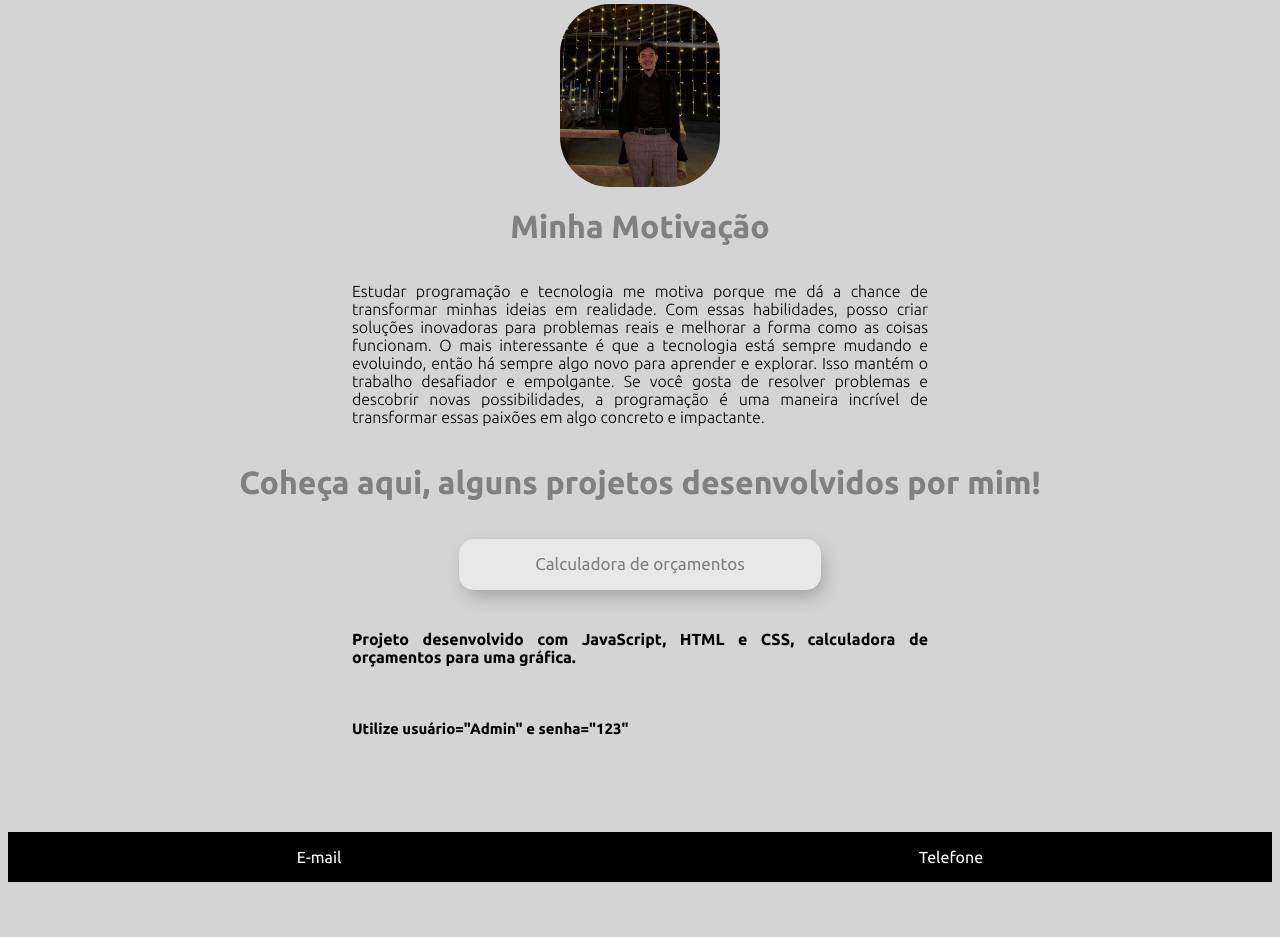
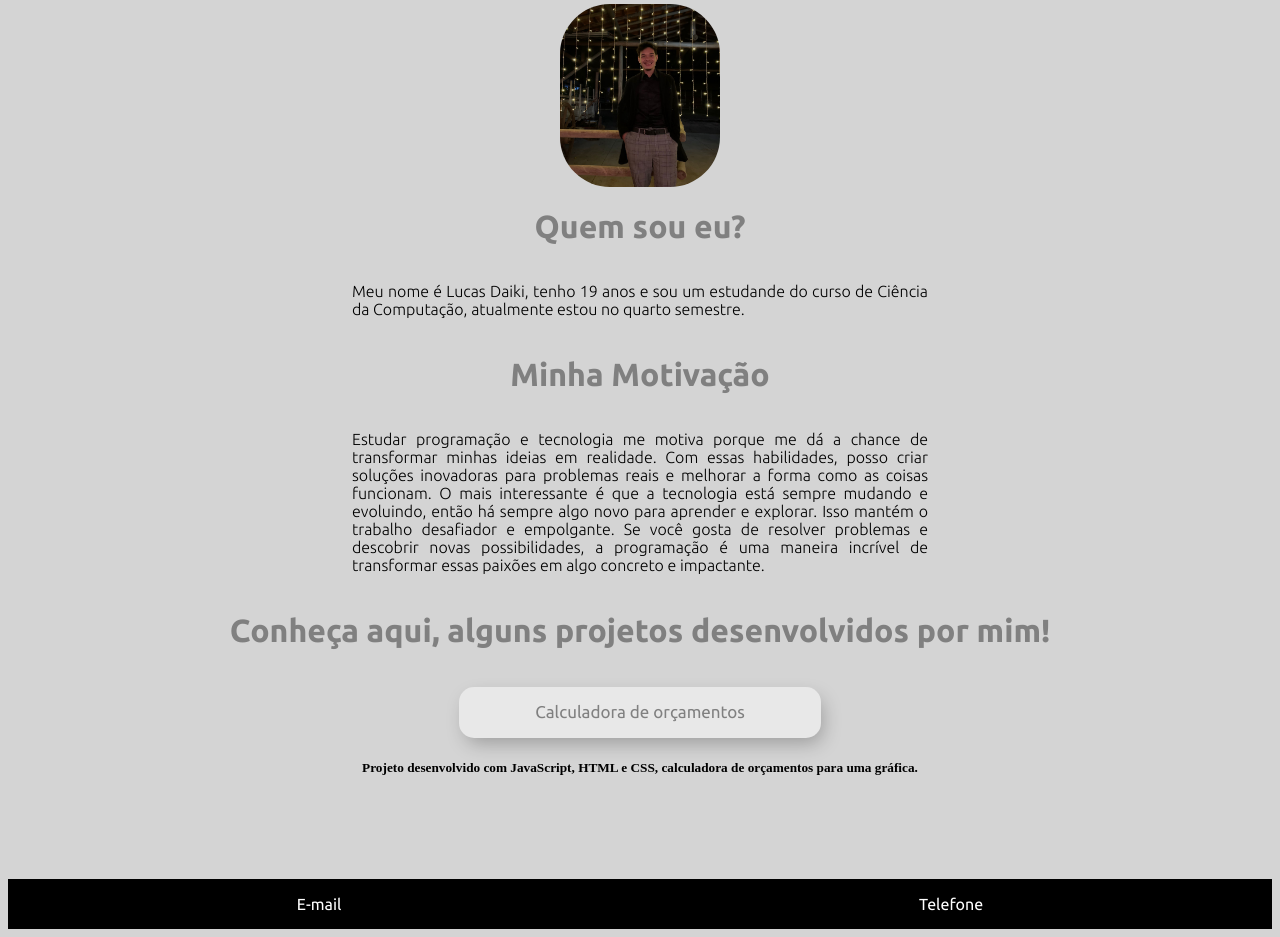
Before and after one commit to Daikiinstitucional/Flask, a Flask app: page / in a window 1280 px wide. Shown: the part 132-1069 px from the top of the page. Before the commit the page ends 1014 px from the top, so only its background shows below. Run offline with Flask 3, Linux system fonts and the light colour scheme; some web fonts are replaced.

Commit message:
Update index.html

```diff
--- a/templates/index.html
+++ b/templates/index.html
@@ -10,35 +10,39 @@
     <header>
         <h4>Meu portfolio</h4>
         <a href="#sobre">SOBRE MIM</a>
-        <a href="">PROJETOS</a>
-        <a href="">CONTATO</a>
+        <a href="#projetosPort">PROJETOS</a>
+        <a href="#cont">CONTATO</a>
     </header>
     <main>
         <div class="sobre">
 
                 <img src="{{ url_for('static', filename='IMG_9400.jpg') }}">
 
+                <h1>Quem sou eu?</h1>
+                <p>Meu nome é Lucas Daiki, tenho 19 anos e sou um estudande do curso de Ciência da Computação, atualmente estou no quarto semestre.</p>
 
                 <h1>Minha Motivação</h1>
                 <p>Estudar programação e tecnologia me motiva porque me dá a chance de transformar minhas ideias em realidade. Com essas habilidades, posso criar soluções inovadoras para problemas reais e melhorar a forma como as coisas funcionam. O mais interessante é que a tecnologia está sempre mudando e evoluindo, então há sempre algo novo para aprender e explorar. Isso mantém o trabalho desafiador e empolgante. Se você gosta de resolver problemas e descobrir novas possibilidades, a programação é uma maneira incrível de transformar essas paixões em algo concreto e impactante.</p>
 
-                <h1>Coheça aqui, alguns projetos desenvolvidos por mim!</h1>
+        </div>
+
+        <div class="projetosPort">
+            <h1>Conheça aqui, alguns projetos desenvolvidos por mim!</h1>
 
             <div class="sombraB">
                 <button>
-                <a href="https://orcamentos.w3spaces.com">           Calculadora de orçamentos</a>
+                <a href="https://orcamentos.w3spaces.com" target="_blank">           Calculadora de orçamentos</a>
                 </button>
             </div>
 
-            <div class="proj">
-                <p>Projeto desenvolvido com JavaScript, HTML e CSS, calculadora de orçamentos para uma gráfica.</p>
-                <span><p>Utilize usuário="Admin" e senha="123"</p></span>
+            <div class="desc">
+                <h5>Projeto desenvolvido com JavaScript, HTML e CSS, calculadora de orçamentos para uma gráfica.</h5>
             </div>
 
         </div>
     </main>
 
-    <footer>
+    <footer class="cont">
         <a href="mailto:lucas.hori989@al.unieduk.com.br">E-mail</a>
         <a href="tel:19981322487">Telefone</a>
     </footer>
```
